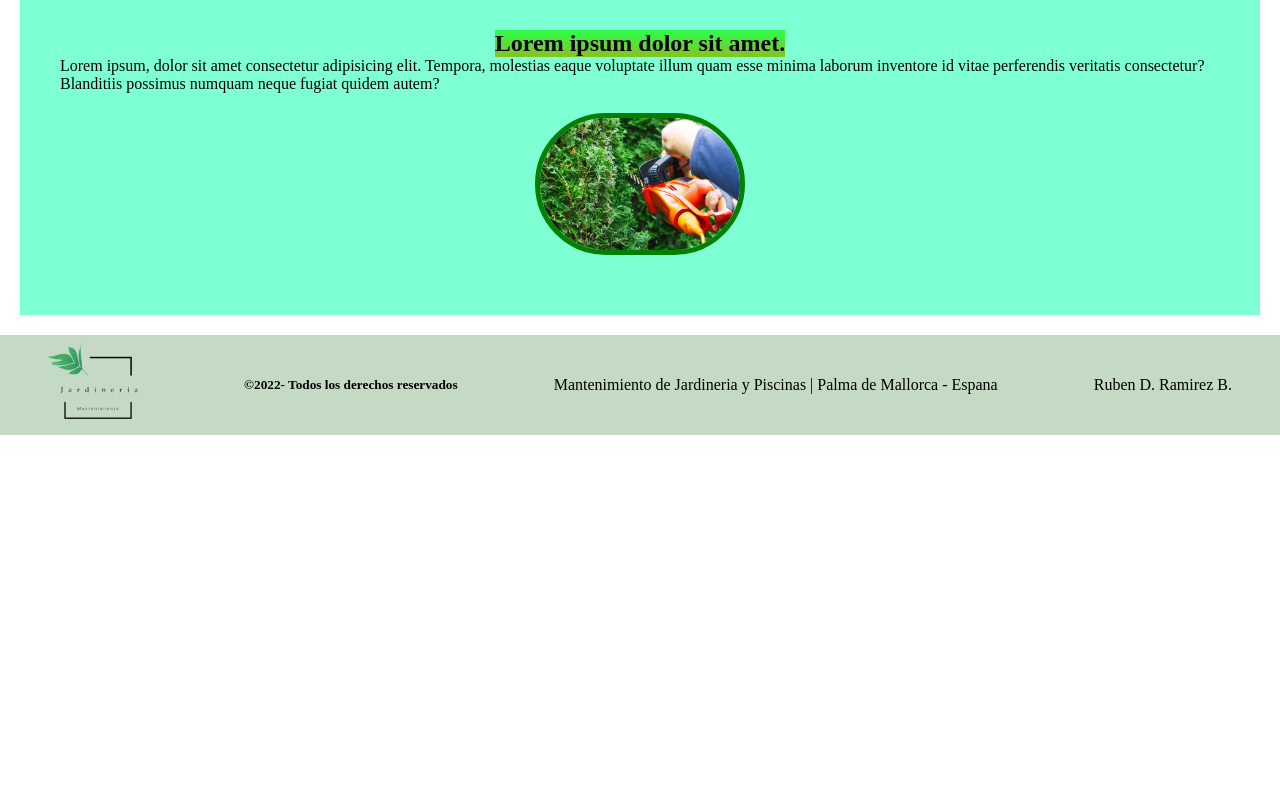
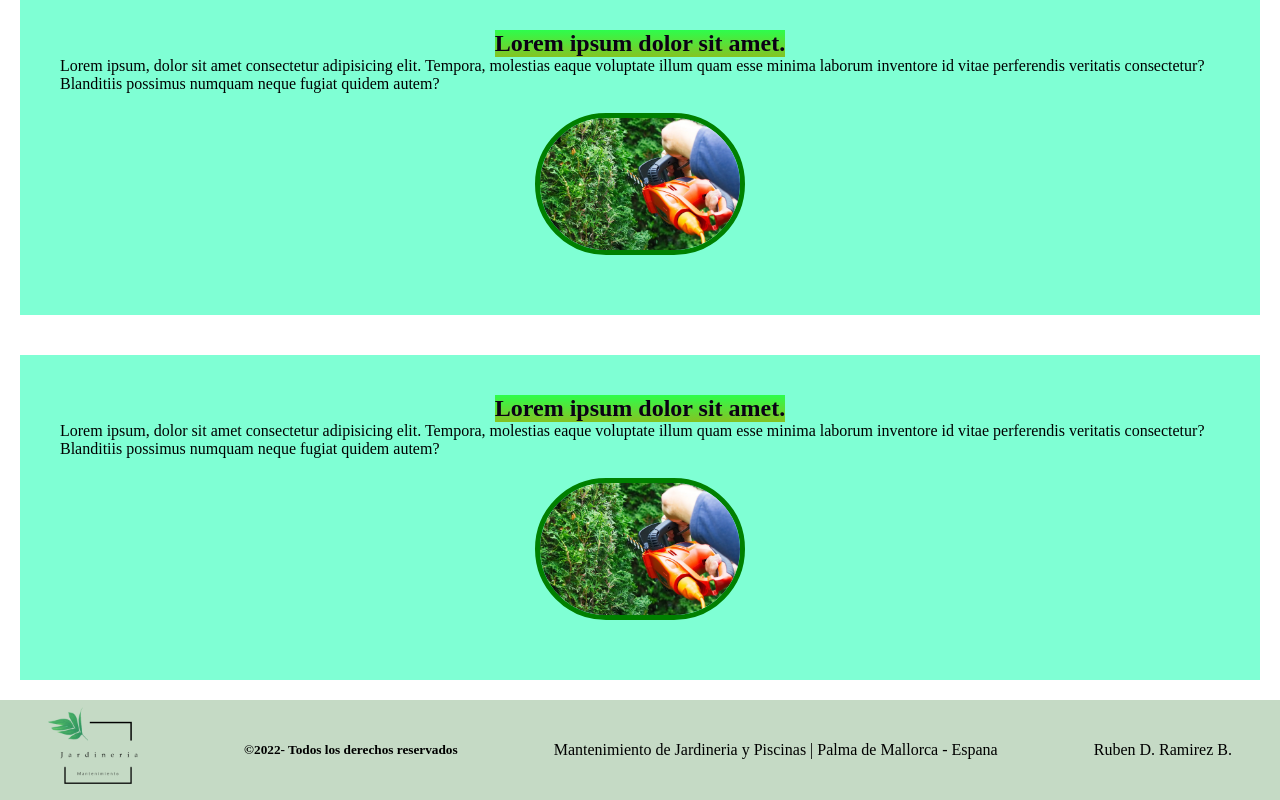
Before and after one commit to ramirez1985/css_grid, a plain HTML site: page pages/galeria.html in a window 1280 px wide. Shown: the part 2199-2999 px from the top of the page. Before the commit the page ends 2634 px from the top, so only its background shows below. Drawn offline with nearby package versions, Linux system fonts and the light colour scheme.

Commit message:
agregando otra tarjeta en aside

```diff
--- a/pages/galeria.html
+++ b/pages/galeria.html
@@ -81,16 +81,16 @@
             <p class="bloque__info">Lorem ipsum, dolor sit amet consectetur adipisicing elit. Tempora, molestias eaque voluptate illum quam esse minima laborum inventore id vitae perferendis veritatis consectetur? Blanditiis possimus numquam neque fugiat quidem autem?</p>
             <img  src="../assets/img/tarjeta_1.png" alt="">
         </div>
+        <div data-aos="zoom-out-down" class="bloque" >
+            <h1 class="bloque__tema">Lorem ipsum dolor sit amet.</h1>
+            <p class="bloque__info">Lorem ipsum, dolor sit amet consectetur adipisicing elit. Tempora, molestias eaque voluptate illum quam esse minima laborum inventore id vitae perferendis veritatis consectetur? Blanditiis possimus numquam neque fugiat quidem autem?</p>
+            <img  src="../assets/img/tarjeta_1.png" alt="">
+        </div>
 
 
 
 
 </aside>
-
-
-
-
-
 
 <footer class="footer">
 
```
